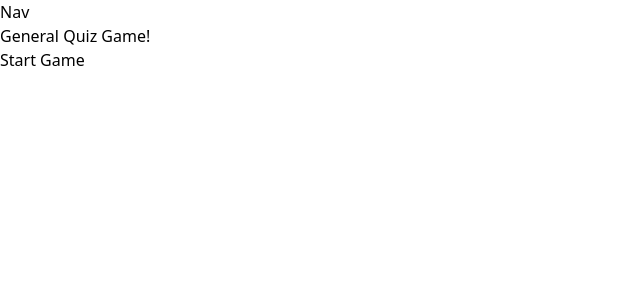
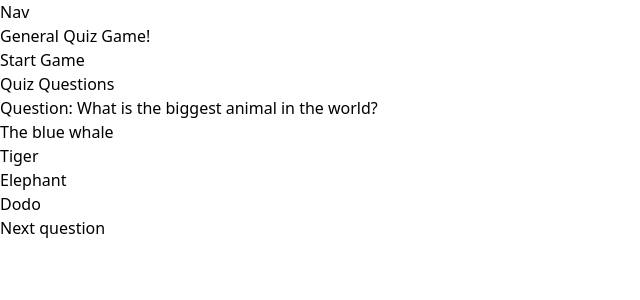
Before and after one commit to Siravian-index/SOFKA-UNIVERSITY-CHALLENGE, a React (Create React App) app: page / in a window 1280 px wide. Shown: the top 300 px of the page, without its empty margins (0-640 px from the left). Built offline with nearby package versions, Linux system fonts and the light colour scheme.

Commit message:
figured out how to step through the questions. Also, started coding the game logic

```diff
--- a/src/App.tsx
+++ b/src/App.tsx
@@ -6,7 +6,9 @@ function App() {
     <div className='App'>
       <h1>Nav</h1>
       <Routes>
-        <Route path='/' element={<Quiz />} />
+        <Route path='/' element={<Quiz />}>
+          <Route path=':level' />
+        </Route>
       </Routes>
     </div>
   )
--- a/src/components/quiz/Quiz.tsx
+++ b/src/components/quiz/Quiz.tsx
@@ -1,4 +1,6 @@
 import { useState } from 'react'
+import { allQuestions } from '../../questions'
+import QuizQuestions from './QuizQuestions'
 
 const INCREMENT_SCORE = 100
 
@@ -6,7 +8,7 @@ const Quiz: React.FC = () => {
   const [score, setScore] = useState(0)
   const [isGameOver, setIsGameOver] = useState(true)
   const [didSurrender, setDidSurrender] = useState(false)
-  const [questions, setQuestions] = useState({})
+  const [questions, setQuestions] = useState(allQuestions)
   const [player, setPlayer] = useState({})
 
   return (
@@ -14,8 +16,8 @@ const Quiz: React.FC = () => {
       <div>
         <h3>General Quiz Game!</h3>
         {!isGameOver && <h5>Score: {score} </h5>}
-
         {isGameOver && <button>Start Game</button>}
+        <QuizQuestions questions={questions} />
         {!isGameOver && <button>Surrender</button>}
       </div>
     </>
--- /dev/null
+++ b/src/components/quiz/QuizQuestions.tsx
@@ -0,0 +1,48 @@
+import { useState } from 'react'
+import { GameLevels } from '../../interfaces/levels'
+import { Questions } from '../../interfaces/question'
+
+type Props = {
+  questions: Questions
+}
+
+const QuizQuestions: React.FC<Props> = ({ questions }) => {
+  const level: GameLevels = ['easy', 'medium', 'hard', 'expert', 'hardcore']
+  const [currentLevel, setCurrentLevel] = useState(0)
+  const [random, setRandom] = useState(0)
+
+  const nextQuestion = () => {
+    //TODO set a const to totalQuestions instead of 5!
+    setCurrentLevel((prev) => (prev < 5 ? prev + 1 : prev))
+    // TODO make a randomize func
+    setRandom((prev) => prev + 1)
+  }
+
+  const checkAnswer = (e: React.MouseEvent<HTMLButtonElement>) => {
+    const answer = e.currentTarget.value
+    const correct = questions[level[currentLevel]][random].correctAnswer === answer
+    if (correct) {
+      // setScore++
+      console.log('correct')
+    } else {
+      // player loses
+      console.log('you lose')
+    }
+  }
+  return (
+    <>
+      <div>Quiz Questions</div>
+      <h5>Question: {questions[level[currentLevel]][random].question} </h5>
+      {questions[level[currentLevel]][random].answers.map((answer) => (
+        <div key={answer}>
+          <button value={answer} onClick={(e) => checkAnswer(e)}>
+            {answer}
+          </button>
+        </div>
+      ))}
+      <button onClick={() => nextQuestion()}>Next question</button>
+    </>
+  )
+}
+
+export default QuizQuestions
--- /dev/null
+++ b/src/interfaces/levels.ts
@@ -0,0 +1,3 @@
+export type Levels = 'easy' | 'medium' | 'hard' | 'expert' | 'hardcore'
+
+export type GameLevels = ['easy', 'medium', 'hard', 'expert', 'hardcore']
--- /dev/null
+++ b/src/interfaces/player.ts
@@ -0,0 +1,6 @@
+export interface Player {
+  nick: string
+  score: number
+  didWin: boolean
+  didSurrender: boolean
+}
--- a/src/interfaces/question.ts
+++ b/src/interfaces/question.ts
@@ -1,9 +1,10 @@
-type categoryLevels = 'easy' | 'medium' | 'hard' | 'expert' | 'hardcore'
+import { Levels } from './levels'
+
 export interface Question {
   question: string
   answers: string[]
   correctAnswer: string
-  category: categoryLevels
+  category: Levels
 }
 export interface Questions {
   easy: Question[]
--- a/src/questions/expert.ts
+++ b/src/questions/expert.ts
@@ -3,9 +3,33 @@ import { Question } from '../interfaces/question'
 // lvl-04
 export const expert: Question[] = [
   {
-    question: "What's the biggest animal in the world?",
+    question: 'What is the biggest animal in the world?',
     answers: ['The blue whale', 'Tiger', 'Elephant', 'Dodo'],
     correctAnswer: 'The blue whale',
     category: 'expert',
   },
+  {
+    question: 'What is the name of the toy cowboy in Toy Story?',
+    answers: ['Rex', 'Woody', 'Eddy', 'Derrick'],
+    correctAnswer: 'Woody',
+    category: 'expert',
+  },
+  {
+    question: 'What is the color of an emerald?',
+    answers: ['Blue', 'Red', 'Yellow', 'Green'],
+    correctAnswer: 'Green',
+    category: 'expert',
+  },
+  {
+    question: 'Where does the President of the United States live while in office?',
+    answers: ['Over a hill', 'The Big House', 'The White House', 'An Apartment'],
+    correctAnswer: 'The White House',
+    category: 'expert',
+  },
+  {
+    question: 'Where does Santa Claus live?',
+    answers: ['The North Pole', 'Alaska', 'The South Pole', 'Hawaii'],
+    correctAnswer: 'The North Pole',
+    category: 'expert',
+  },
 ]
--- a/src/questions/hard.ts
+++ b/src/questions/hard.ts
@@ -3,9 +3,33 @@ import { Question } from '../interfaces/question'
 // lvl-03
 export const hard: Question[] = [
   {
-    question: "What's the biggest animal in the world?",
+    question: 'What is the biggest animal in the world?',
     answers: ['The blue whale', 'Tiger', 'Elephant', 'Dodo'],
     correctAnswer: 'The blue whale',
     category: 'hard',
   },
+  {
+    question: 'What is the name of the toy cowboy in Toy Story?',
+    answers: ['Rex', 'Woody', 'Eddy', 'Derrick'],
+    correctAnswer: 'Woody',
+    category: 'hard',
+  },
+  {
+    question: 'What is the color of an emerald?',
+    answers: ['Blue', 'Red', 'Yellow', 'Green'],
+    correctAnswer: 'Green',
+    category: 'hard',
+  },
+  {
+    question: 'Where does the President of the United States live while in office?',
+    answers: ['Over a hill', 'The Big House', 'The White House', 'An Apartment'],
+    correctAnswer: 'The White House',
+    category: 'hard',
+  },
+  {
+    question: 'Where does Santa Claus live?',
+    answers: ['The North Pole', 'Alaska', 'The South Pole', 'Hawaii'],
+    correctAnswer: 'The North Pole',
+    category: 'hard',
+  },
 ]
--- a/src/questions/hardcore.ts
+++ b/src/questions/hardcore.ts
@@ -3,9 +3,33 @@ import { Question } from '../interfaces/question'
 // lvl-05
 export const hardcore: Question[] = [
   {
-    question: "What's the biggest animal in the world?",
+    question: 'What is the biggest animal in the world?',
     answers: ['The blue whale', 'Tiger', 'Elephant', 'Dodo'],
     correctAnswer: 'The blue whale',
     category: 'hardcore',
   },
+  {
+    question: 'What is the name of the toy cowboy in Toy Story?',
+    answers: ['Rex', 'Woody', 'Eddy', 'Derrick'],
+    correctAnswer: 'Woody',
+    category: 'hardcore',
+  },
+  {
+    question: 'What is the color of an emerald?',
+    answers: ['Blue', 'Red', 'Yellow', 'Green'],
+    correctAnswer: 'Green',
+    category: 'hardcore',
+  },
+  {
+    question: 'Where does the President of the United States live while in office?',
+    answers: ['Over a hill', 'The Big House', 'The White House', 'An Apartment'],
+    correctAnswer: 'The White House',
+    category: 'hardcore',
+  },
+  {
+    question: 'Where does Santa Claus live?',
+    answers: ['The North Pole', 'Alaska', 'The South Pole', 'Hawaii'],
+    correctAnswer: 'The North Pole',
+    category: 'hardcore',
+  },
 ]
--- a/src/questions/index.ts
+++ b/src/questions/index.ts
@@ -5,7 +5,7 @@ import { expert } from './expert'
 import { hardcore } from './hardcore'
 import { Questions } from '../interfaces/question'
 
-export const questions: Questions = {
+export const allQuestions: Questions = {
   easy,
   medium,
   hard,
--- a/src/questions/medium.ts
+++ b/src/questions/medium.ts
@@ -3,9 +3,33 @@ import { Question } from '../interfaces/question'
 // lvl-02
 export const medium: Question[] = [
   {
-    question: "What's the biggest animal in the world?",
+    question: 'What is the biggest animal in the world?',
     answers: ['The blue whale', 'Tiger', 'Elephant', 'Dodo'],
     correctAnswer: 'The blue whale',
     category: 'medium',
   },
+  {
+    question: 'What is the name of the toy cowboy in Toy Story?',
+    answers: ['Rex', 'Woody', 'Eddy', 'Derrick'],
+    correctAnswer: 'Woody',
+    category: 'medium',
+  },
+  {
+    question: 'What is the color of an emerald?',
+    answers: ['Blue', 'Red', 'Yellow', 'Green'],
+    correctAnswer: 'Green',
+    category: 'medium',
+  },
+  {
+    question: 'Where does the President of the United States live while in office?',
+    answers: ['Over a hill', 'The Big House', 'The White House', 'An Apartment'],
+    correctAnswer: 'The White House',
+    category: 'medium',
+  },
+  {
+    question: 'Where does Santa Claus live?',
+    answers: ['The North Pole', 'Alaska', 'The South Pole', 'Hawaii'],
+    correctAnswer: 'The North Pole',
+    category: 'medium',
+  },
 ]
```
